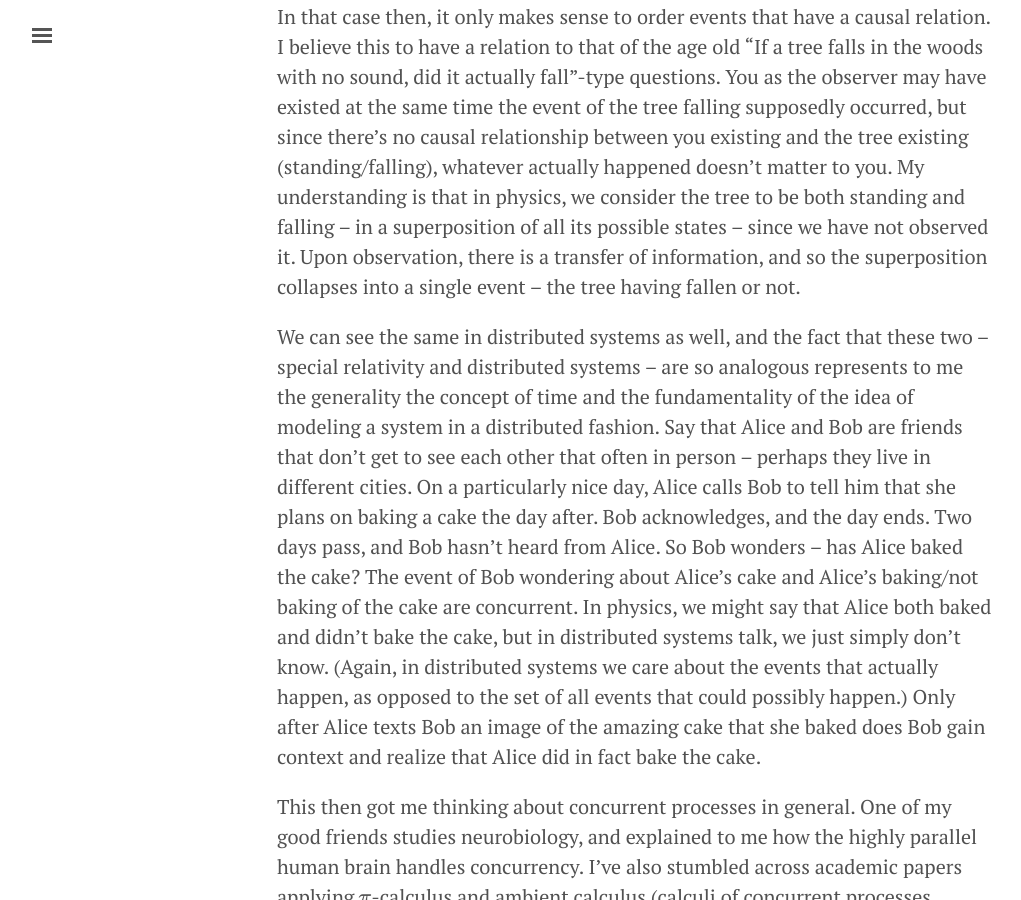
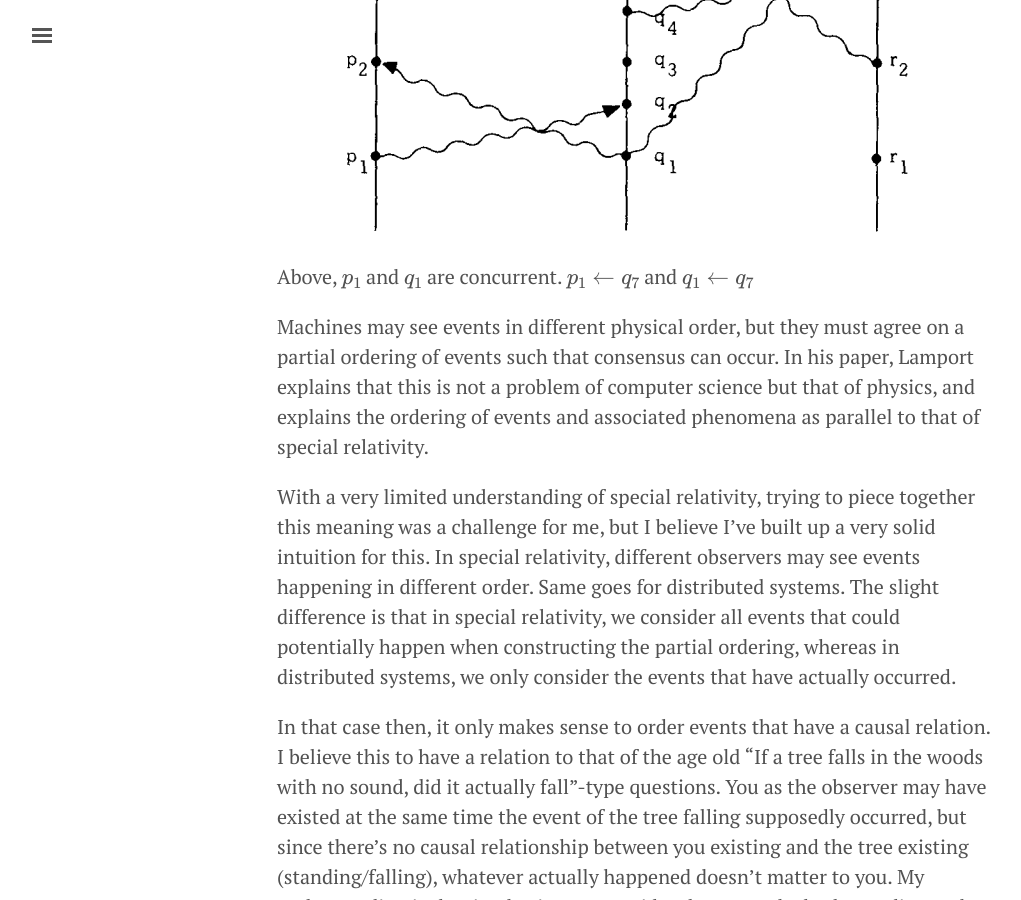
Before and after one commit to rustielin/rustielin.github.io, a Jekyll site: the page built from _posts/2018-8-15-thoughts_on_time.md, in a window 1280 px wide and 900 px high, scrolled down 2230 px. Shown: the whole window, without its empty margins (3-1024 px from the left). Built offline with Jekyll 4.4.1, drawn with Linux system fonts in a browser that asks for light colours; nearby versions of some CDN libraries; formulas are drawn with MathJax 3.

Commit message:
Added time image

```diff
--- a/_posts/2018-8-15-thoughts_on_time.md
+++ b/_posts/2018-8-15-thoughts_on_time.md
@@ -24,6 +24,10 @@ Amongst other early distributed systems papers, "Time, Clocks, and the Ordering
 
 The key insight is that at the most basic level, $$a \leftarrow b$$ if either $$a$$ and $$b$$ occur in the same process and $$a$$ happened at an earlier time than $$b$$, or $$a$$ and $$b$$ occur in different processes and $$a$$ is the sending of a message and $$b$$ is the receiving of a message. the $$\leftarrow$$ operator is also composable.
 
+![res/img/20180816123412952-atom-img-paste.png]({{ "res/img/20180816123412952-atom-img-paste.png" | absolute_url}})
+
+Above, $$p_1$$ and $$q_1$$ are concurrent. $$p_1 \leftarrow q_7$$ and $$q_1 \leftarrow q_7$$
+
 Machines may see events in different physical order, but they must agree on a partial ordering of events such that consensus can occur. In his paper, Lamport explains that this is not a problem of computer science but that of physics, and explains the ordering of events and associated phenomena as parallel to that of special relativity.
 
 With a very limited understanding of special relativity, trying to piece together this meaning was a challenge for me, but I believe I've built up a very solid intuition for this. In special relativity, different observers may see events happening in different order. Same goes for distributed systems. The slight difference is that in special relativity, we consider all events that could potentially happen when constructing the partial ordering, whereas in distributed systems, we only consider the events that have actually occurred.
```
Also changed, not shown: res/img/20180816123412952-atom-img-paste.png (added).
